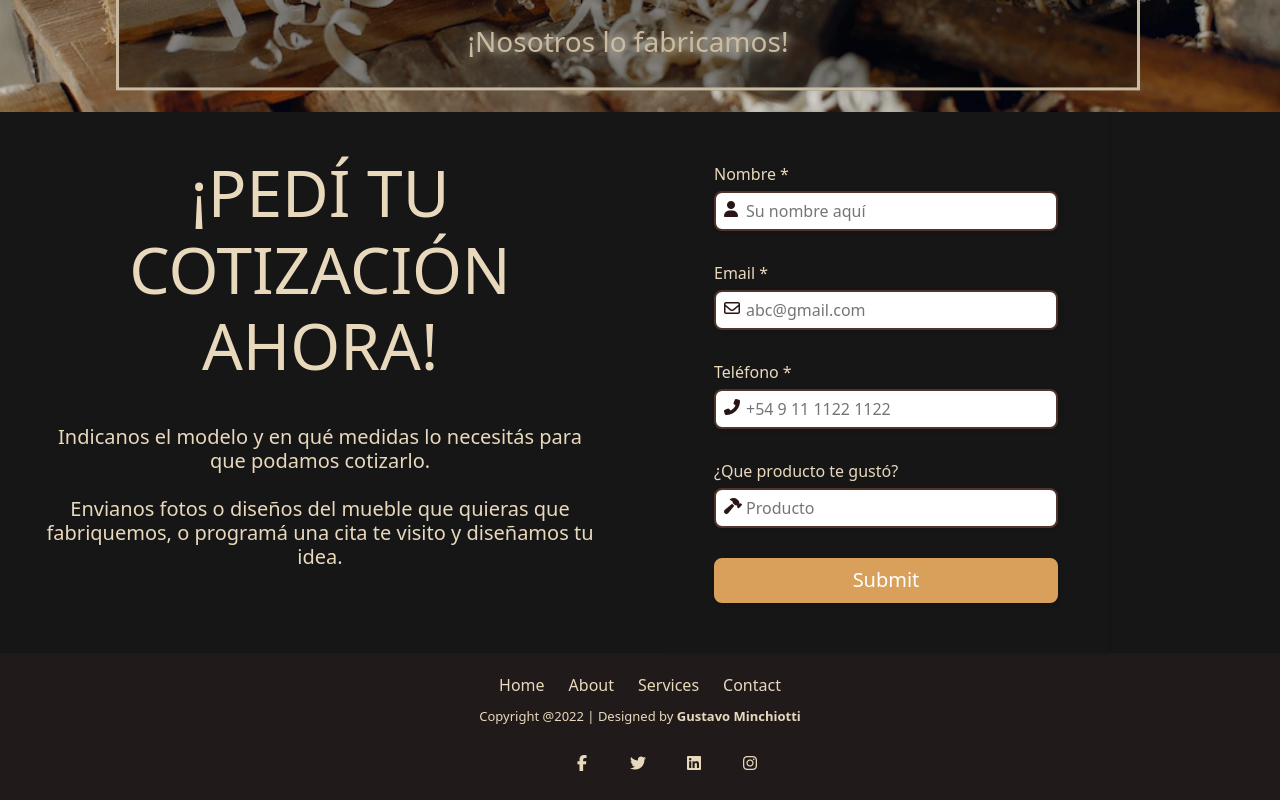
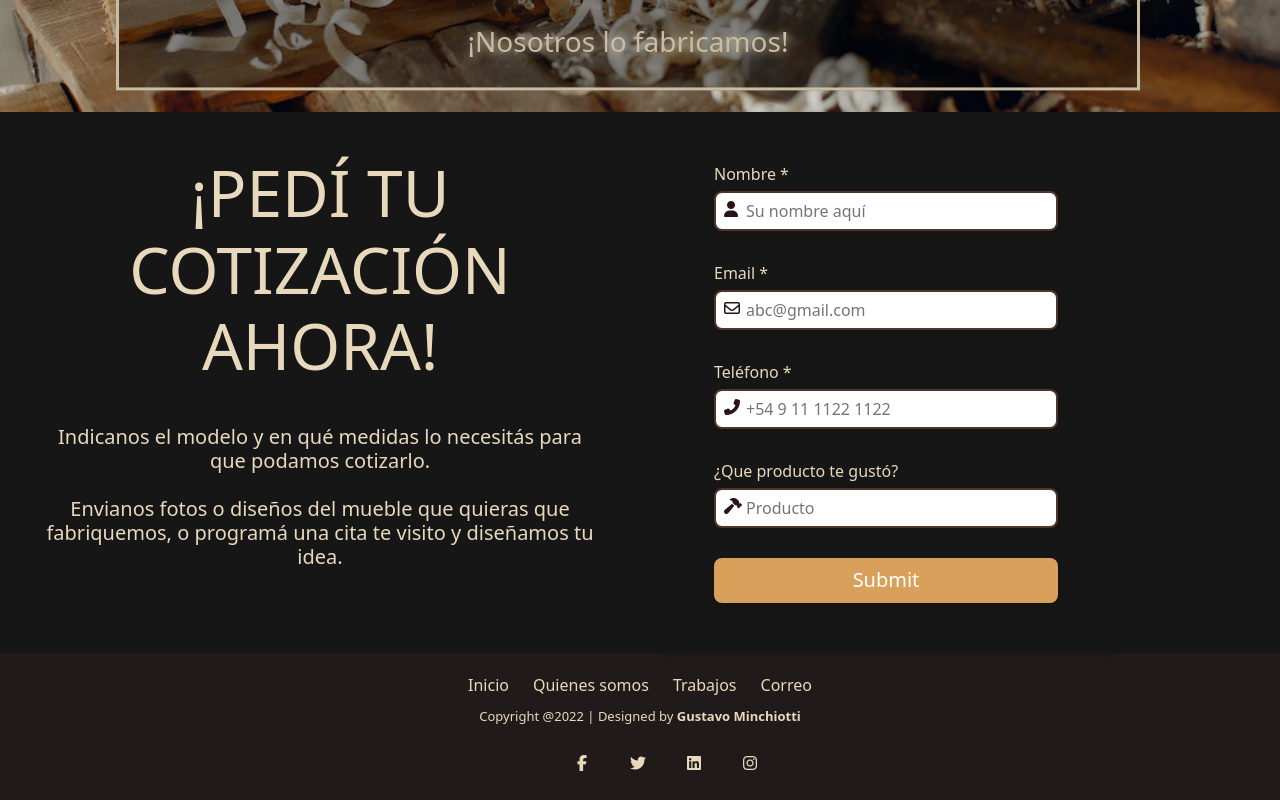
Before and after one commit to GustavoMinchiotti/Neoris-UTN, a plain HTML site: page html/index.html in a window 1280 px wide. Shown: the part 3346-4146 px from the top of the page. Drawn offline with nearby package versions, Linux system fonts and the light colour scheme.

Commit message:
Traducion

```diff
--- a/html/index.html
+++ b/html/index.html
@@ -136,7 +136,7 @@
         **/ -->
 
     <section>
-        <div class="slideshow-container">
+        <div class="slideshow-container" id="trabajos">
 
             <!-- Full-width images with number and caption text -->
             <div class="mySlides fade">
@@ -372,10 +372,10 @@
     <footer>
         <div class="container">
             <ul class="footer_bottom_ul">
-                <li><a href=" # ">Home</a></li>
-                <li><a href=" #qs ">About</a></li>
-                <li><a href=" #trabajos">Services</a></li>
-                <li><a href="mailto:gustavominchiotti@gmail.com">Contact</a></li>
+                <li><a href=" # ">Inicio</a></li>
+                <li><a href=" #qs ">Quienes somos</a></li>
+                <li><a href=" #trabajos">Trabajos</a></li>
+                <li><a href="mailto:gustavominchiotti@gmail.com">Correo</a></li>
             </ul>
             <!--foote_bottom_ul_amrc ends here-->
             <p class="text-center">Copyright @2022 | Designed by <a class="myGit"
```
Also changed, not shown: asincro/asincro.js (deleted, +0 -35 lines), Apuntes y material extra/img.png (deleted), Apuntes y material extra/img_1.png (deleted), Apuntes y material extra/img_2.png (deleted), Apuntes y material extra/img_3.png (deleted), Apuntes y material extra/img_4.png (deleted), 2 other files.
